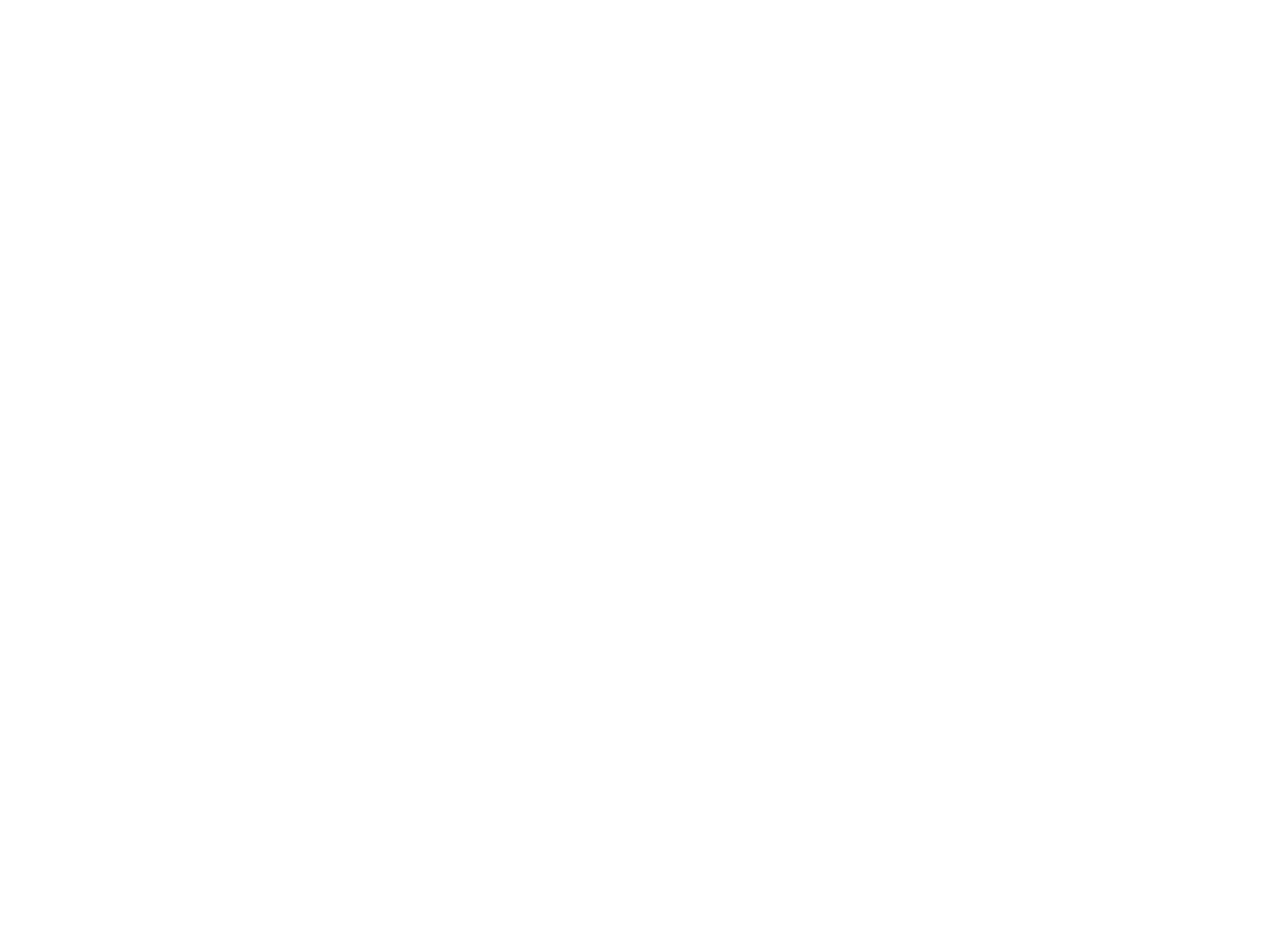
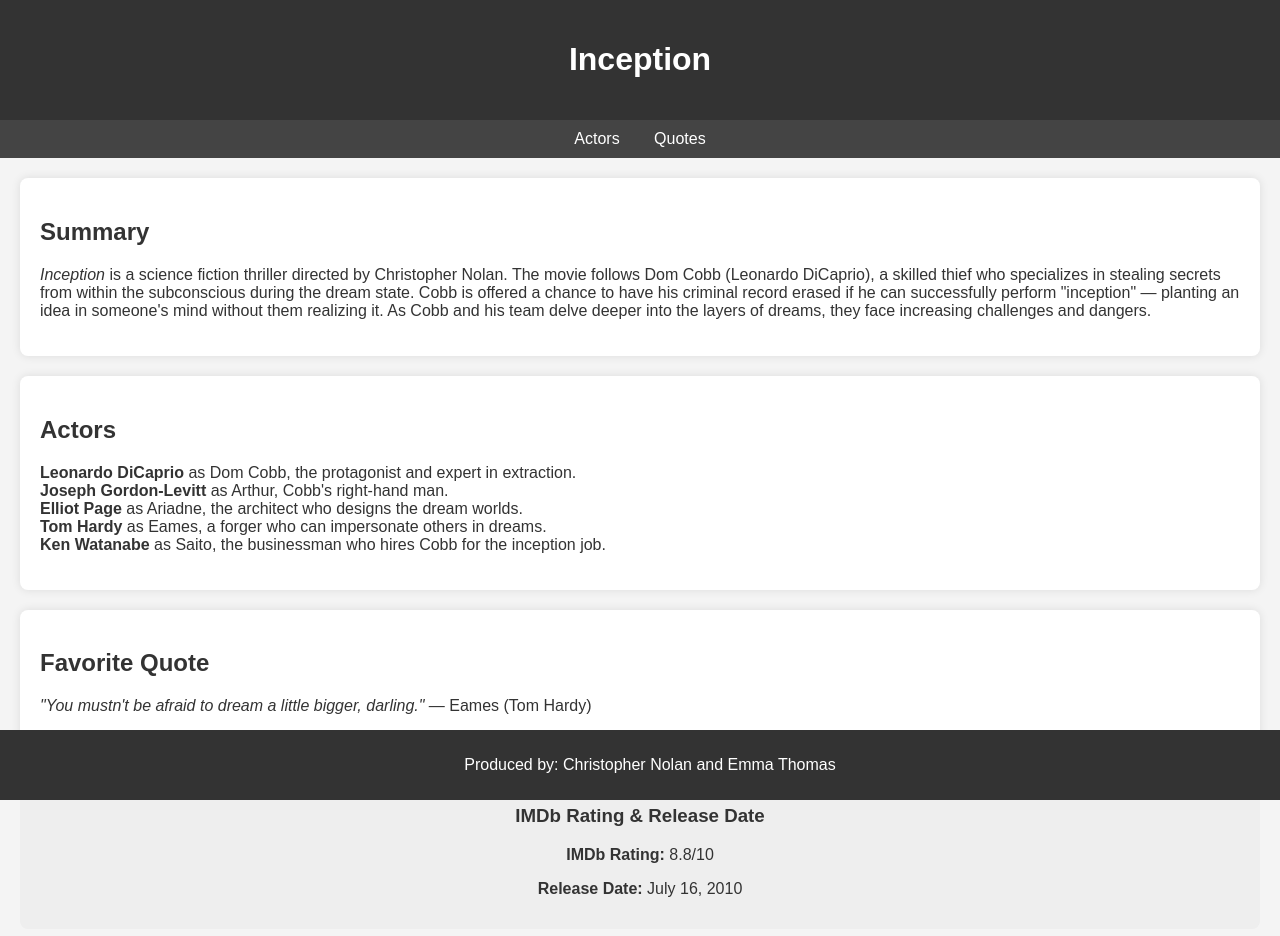
Before and after one commit to acciojob/semantic-imdb-Mayanka11y, a website: page main.html in a window 1280 px wide. Before the commit the page ends 800 px from the top, so only its background shows below. Drawn offline with Linux system fonts and the light colour scheme.

Commit message:
created a submission

```diff
--- a/main.html
+++ b/main.html
@@ -1,16 +1,112 @@
 <!DOCTYPE html>
+<html lang="en">
+<head>
+    <meta charset="UTF-8">
+    <meta name="viewport" content="width=device-width, initial-scale=1.0">
+    <title>Inception - My Favorite Movie</title>
+    <link rel="stylesheet" href="styles.css">
+    <style>
+        body {
+            font-family: Arial, sans-serif;
+            background-color: #f4f4f4;
+            color: #333;
+            margin: 0;
+            padding: 0;
+        }
+        header {
+            background-color: #333;
+            color: #fff;
+            padding: 20px;
+            text-align: center;
+        }
+        nav {
+            background-color: #444;
+            padding: 10px;
+            text-align: center;
+        }
+        nav a {
+            color: #fff;
+            text-decoration: none;
+            margin: 0 15px;
+        }
+        nav a:hover {
+            text-decoration: underline;
+        }
+        section {
+            padding: 20px;
+            margin: 20px;
+            background-color: #fff;
+            border-radius: 8px;
+            box-shadow: 0 0 10px rgba(0, 0, 0, 0.1);
+        }
+        aside {
+            background-color: #eee;
+            padding: 15px;
+            margin: 20px;
+            border-radius: 8px;
+            text-align: center;
+        }
+        footer {
+            background-color: #333;
+            color: #fff;
+            text-align: center;
+            padding: 10px;
+            position: fixed;
+            bottom: 0;
+            width: 100%;
+        }
+    </style>
+</head>
+<body>
+    <!-- Header Section -->
+    <header>
+        <h1>Inception</h1>
+    </header>
 
-<html>
+    <!-- Navigation Section -->
+    <nav>
+        <a href="#nav-actor">Actors</a>
+        <a href="#nav-quote">Quotes</a>
+    </nav>
 
-<head>
-	<link rel="stylesheet" href="styles.css">
-</head>
+    <!-- Summary Section -->
+    <section id="summary">
+        <h2>Summary</h2>
+        <p>
+            <em>Inception</em> is a science fiction thriller directed by Christopher Nolan. The movie follows Dom Cobb (Leonardo DiCaprio), a skilled thief who specializes in stealing secrets from within the subconscious during the dream state. Cobb is offered a chance to have his criminal record erased if he can successfully perform "inception" — planting an idea in someone's mind without them realizing it. As Cobb and his team delve deeper into the layers of dreams, they face increasing challenges and dangers.
+        </p>
+    </section>
 
-<body>
-	<!-- the entire body must be written by student -->
-    <script type="text/javascript" src="./script.js">
-</script>
+    <!-- Actors Section -->
+    <section id="nav-actor">
+        <h2>Actors</h2>
+        <p>
+            <strong>Leonardo DiCaprio</strong> as Dom Cobb, the protagonist and expert in extraction.<br>
+            <strong>Joseph Gordon-Levitt</strong> as Arthur, Cobb's right-hand man.<br>
+            <strong>Elliot Page</strong> as Ariadne, the architect who designs the dream worlds.<br>
+            <strong>Tom Hardy</strong> as Eames, a forger who can impersonate others in dreams.<br>
+            <strong>Ken Watanabe</strong> as Saito, the businessman who hires Cobb for the inception job.<br>
+        </p>
+    </section>
 
+    <!-- Quotes Section -->
+    <section id="nav-quote">
+        <h2>Favorite Quote</h2>
+        <p>
+            <em>"You mustn't be afraid to dream a little bigger, darling."</em> — Eames (Tom Hardy)
+        </p>
+    </section>
+
+    <!-- Aside Section -->
+    <aside>
+        <h3>IMDb Rating & Release Date</h3>
+        <p><strong>IMDb Rating:</strong> 8.8/10</p>
+        <p><strong>Release Date:</strong> July 16, 2010</p>
+    </aside>
+
+    <!-- Footer Section -->
+    <footer>
+        <p>Produced by: Christopher Nolan and Emma Thomas</p>
+    </footer>
 </body>
-
 </html>
```
